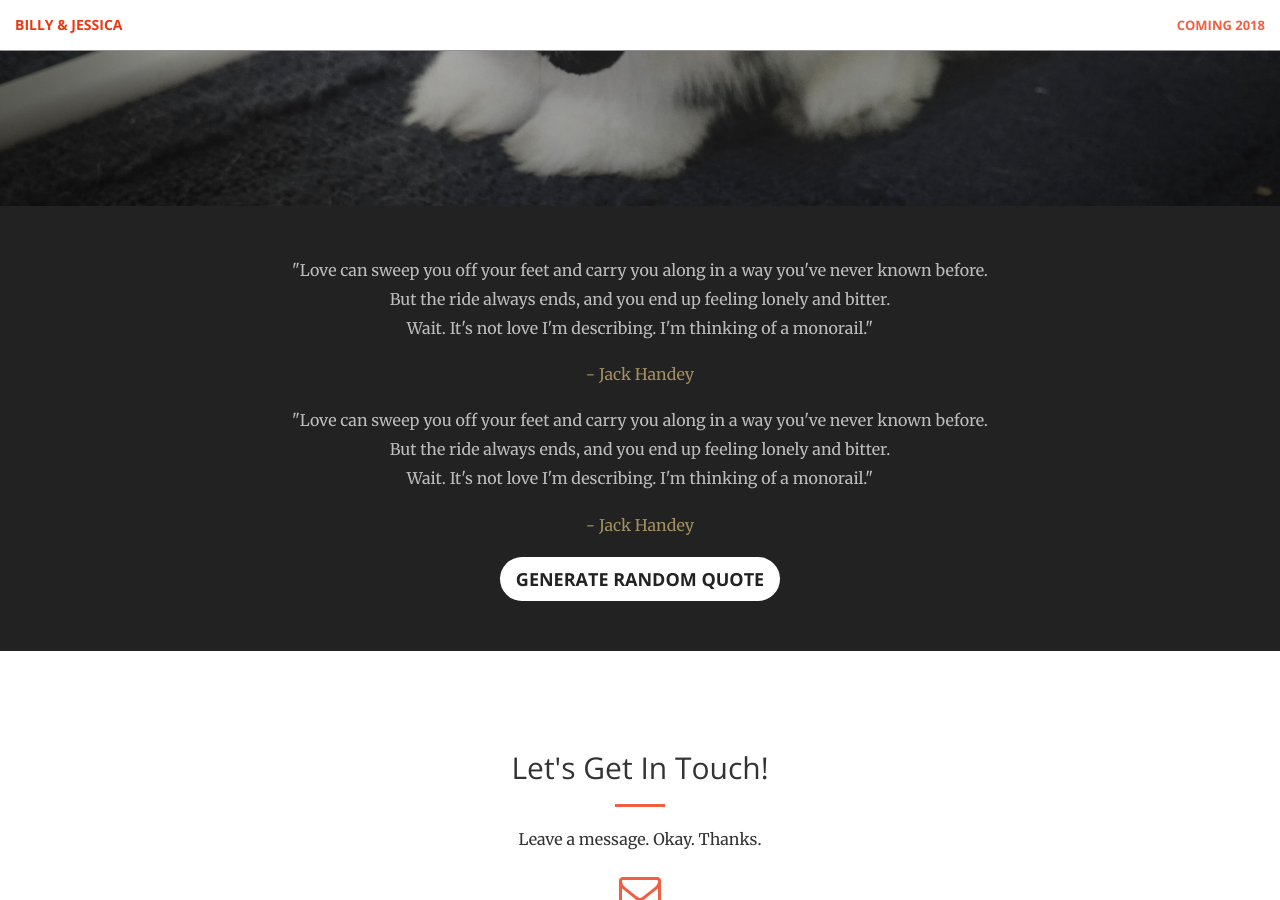
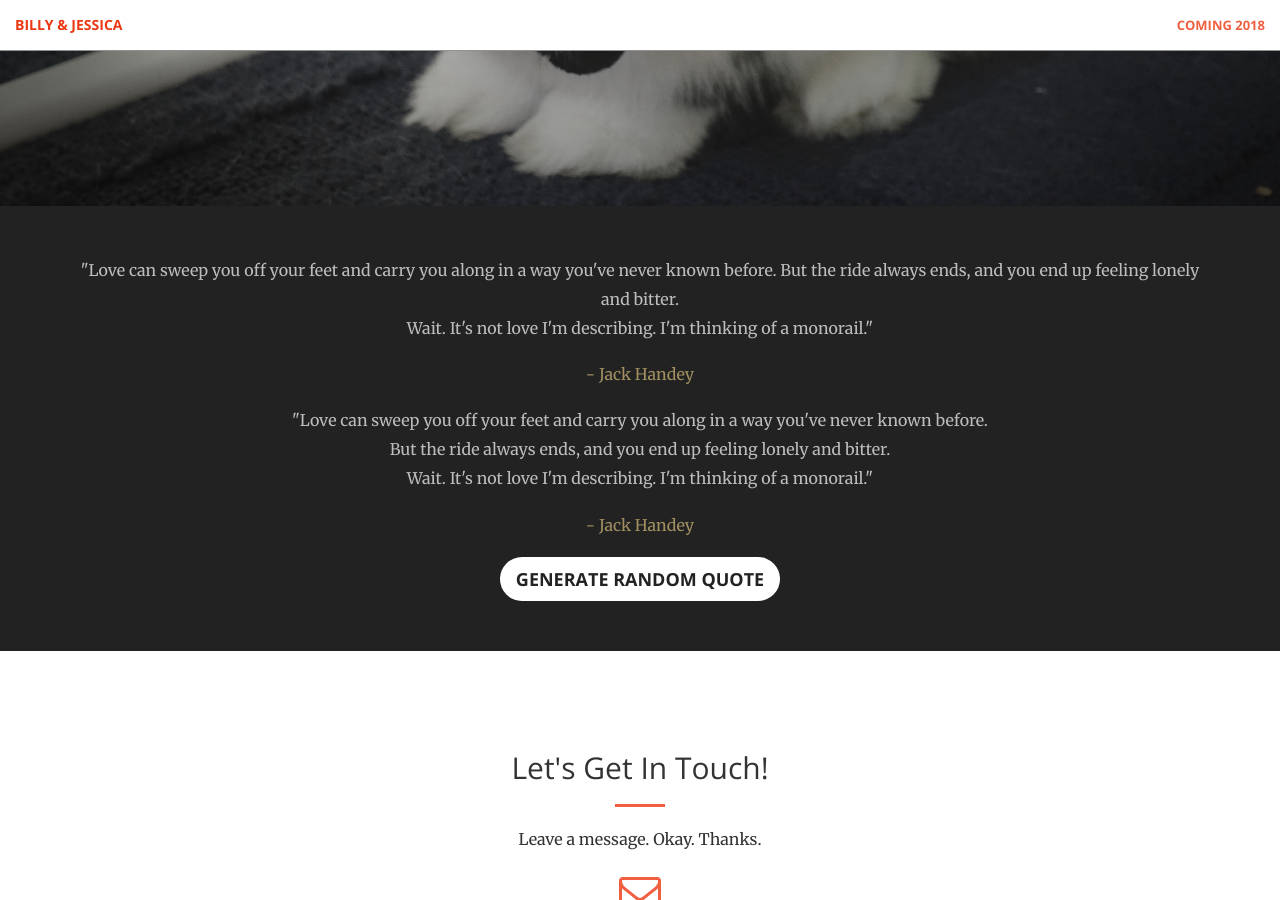
Before and after one commit to notbleh/wed-website, a Jekyll site: the page built from index.html, in a window 1280 px wide and 900 px high, scrolled down 694 px. Built offline with Jekyll 4.4.1, drawn with Linux system fonts in a browser that asks for light colours.

Commit message:
Update aside.html

```diff
--- a/_includes/aside.html
+++ b/_includes/aside.html
@@ -1,9 +1,8 @@
   <aside class="bg-dark">
     <div class="container text-center">
       <div class="call-to-action">
-        <p class="quote-body">"Love can sweep you off your feet and carry you along in a way you've never known before. <br>
-        But the ride always ends, and you end up feeling lonely and bitter.<br>
-        Wait. It's not love I'm describing. I'm thinking of a monorail."</p>
+        <p class="quote-body">"Love can sweep you off your feet and carry you along in a way you've never known before. But the ride always ends, and you end up feeling lonely and bitter.<br>
+        Wait. It's not love I'm describing. I'm thinking of a monorail."
         <p class="quote-author">- Jack Handey</p>
       </div>
     </div>
```
